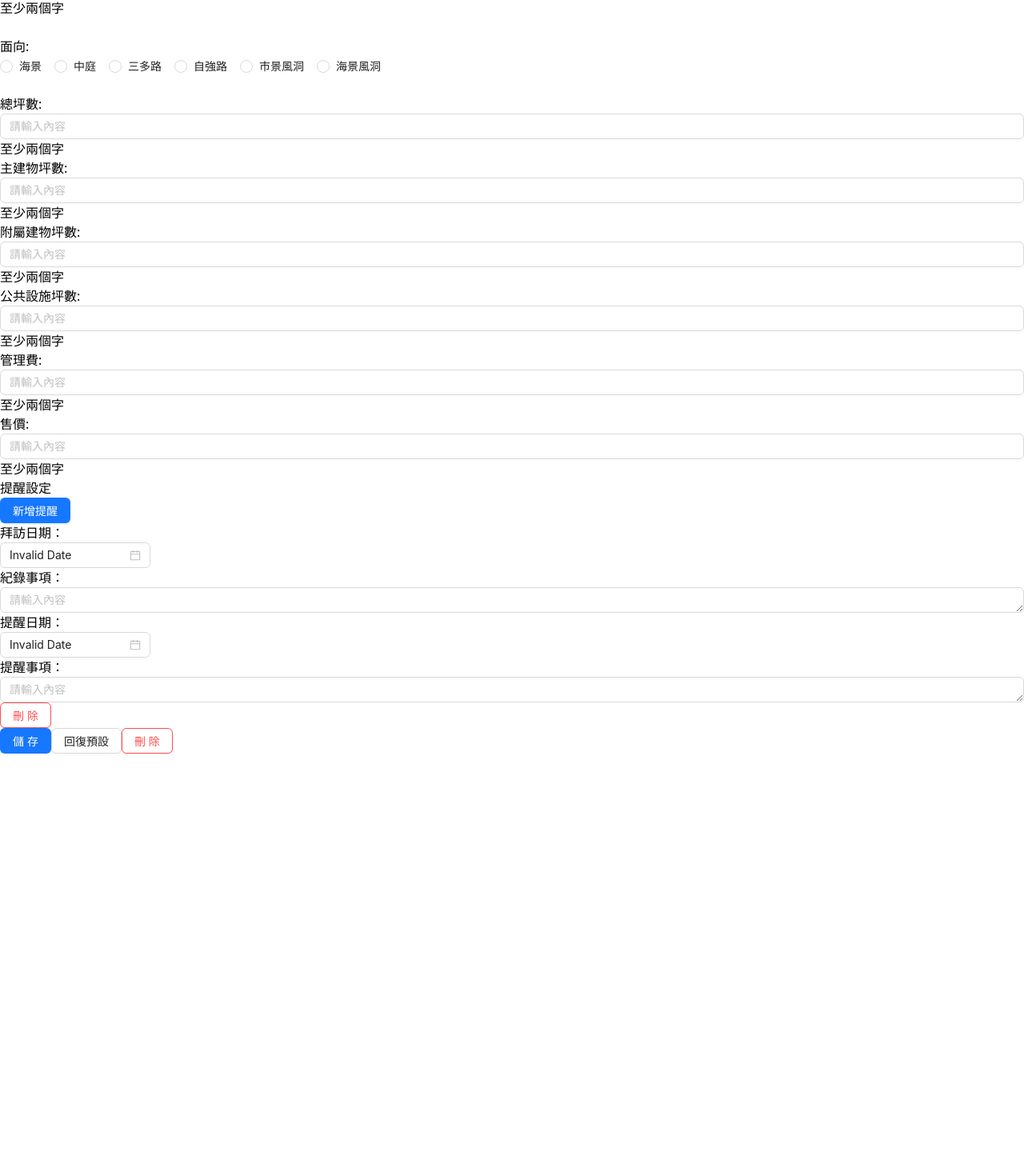
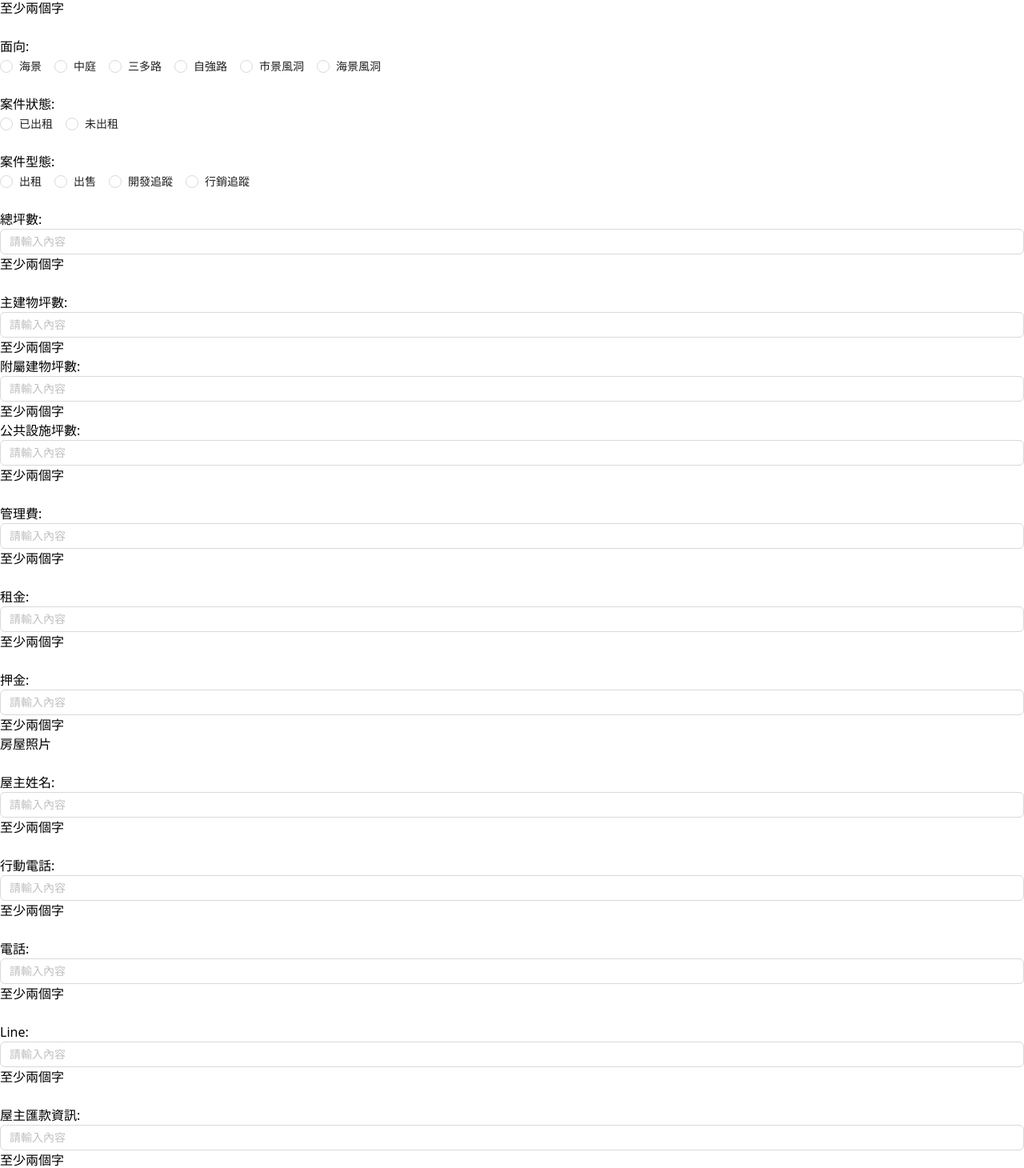
Before and after one commit to super-big-spuds/Real_estate_agent, a React (Vite) app: page /Tenement/Add in a window 1280 px wide. Shown: the part 310-1770 px from the top of the page at 80% size. Before the commit the page ends 1252 px from the top, so only its background shows below. Built offline with nearby package versions, Linux system fonts and the light colour scheme.

Commit message:
TMP : tenement page

```diff
--- a/src/components/TenementRent.tsx
+++ b/src/components/TenementRent.tsx
@@ -45,18 +45,20 @@ export default function CollectionMange(props: any) {
         <button className="flex w-12 h-20" onClick={handleback}>
           {"< 返回"}
         </button>
+        <div className="inline-flex flex-col ml-5">
+          <p className="text-4xl font-bold whitespace-normal">租房資訊</p>
+        </div>
         {isLoading ? (
           <p>loading...</p>
         ) : isError ? (
           <p>error...</p>
         ) : (
-          <div>
-            <div className="inline-flex flex-col ml-5">
-              <p className="text-4xl font-bold whitespace-normal">租房資訊</p>
-            </div>
-            <div className="flex flex-col flex-wrap w-full h-full gap-10 p-10 overflow-visible ">
+          <div className="flex flex-row ">
+            <div className="flex flex-col flex-wrap w-1/2 h-full gap-10 px-16 overflow-visible ">
               <div className="inline-flex items-center whitespace-nowrap w-96">
-                <p>&nbsp;&nbsp;&nbsp;&nbsp;&nbsp;&nbsp;&nbsp;&nbsp;</p>
+                <p>
+                  &nbsp;&nbsp;&nbsp;&nbsp;&nbsp;&nbsp;&nbsp;&nbsp;&nbsp;&nbsp;&nbsp;&nbsp;&nbsp;
+                </p>
                 <p>房號:</p>
                 <InputWithErrorMessage
                   value={formData.tenement_no}
@@ -67,8 +69,11 @@ export default function CollectionMange(props: any) {
               </div>
 
               {/* 面向 */}
-              <div className="inline-flex items-center whitespace-nowrap w-96">
-                <p>&nbsp;&nbsp;&nbsp;&nbsp;&nbsp;&nbsp;&nbsp;&nbsp;</p>
+              <div className="inline-flex items-center w-48 whitespace-nowrap">
+                <p>
+                  &nbsp;&nbsp;&nbsp;&nbsp;&nbsp;&nbsp;&nbsp;&nbsp;&nbsp;&nbsp;
+                  &nbsp; &nbsp;
+                </p>
                 <p>面向:</p>
                 <Radio.Group>
                   <Radio value="海景">海景</Radio>
@@ -79,9 +84,31 @@ export default function CollectionMange(props: any) {
                   <Radio value="海景風洞">海景風洞</Radio>
                 </Radio.Group>
               </div>
+              {/* 案件狀態 */}
+              <div className="inline-flex items-center whitespace-nowrap w-96">
+                <p>&nbsp;&nbsp;&nbsp;&nbsp;&nbsp;&nbsp;&nbsp;</p>
+                <p>案件狀態:</p>
+                <Radio.Group>
+                  <Radio value="已出租">已出租</Radio>
+                  <Radio value="未出租">未出租</Radio>
+                </Radio.Group>
+              </div>
+              {/* 案件型態 */}
+              <div className="inline-flex items-center whitespace-nowrap w-96">
+                <p>&nbsp;&nbsp;&nbsp;&nbsp;&nbsp;&nbsp;&nbsp;</p>
+                <p>案件型態:</p>
+                <Radio.Group>
+                  <Radio value="出租">出租</Radio>
+                  <Radio value="出售">出售</Radio>
+                  <Radio value="開發追蹤">開發追蹤</Radio>
+                  <Radio value="行銷追蹤">行銷追蹤</Radio>
+                </Radio.Group>
+              </div>
               {/* 總坪數 */}
               <div className="inline-flex items-center whitespace-nowrap w-96">
-                <p>&nbsp;&nbsp;&nbsp;&nbsp;&nbsp;</p>
+                <p>
+                  &nbsp;&nbsp;&nbsp;&nbsp;&nbsp;&nbsp;&nbsp;&nbsp;&nbsp;&nbsp;
+                </p>
                 <p>總坪數:</p>
                 <InputWithErrorMessage
                   value={formData.tenement_no}
@@ -92,6 +119,7 @@ export default function CollectionMange(props: any) {
               </div>
               {/* 主建物坪數 */}
               <div className="inline-flex items-center whitespace-nowrap w-96">
+                <p>&nbsp;&nbsp;&nbsp;</p>
                 <p>主建物坪數:</p>
                 <InputWithErrorMessage
                   value={formData.tenement_no}
@@ -122,6 +150,9 @@ export default function CollectionMange(props: any) {
               </div>
               {/* 管理費 */}
               <div className="inline-flex items-center whitespace-nowrap w-96">
+                <p>
+                  &nbsp;&nbsp;&nbsp;&nbsp;&nbsp;&nbsp;&nbsp;&nbsp;&nbsp;&nbsp;
+                </p>
                 <p>管理費:</p>
                 <InputWithErrorMessage
                   value={formData.tenement_no}
@@ -130,9 +161,12 @@ export default function CollectionMange(props: any) {
                   errorMessage={"至少兩個字"}
                 />
               </div>
-              {/* 售價 */}
+              {/* 租金 */}
               <div className="inline-flex items-center whitespace-nowrap w-96">
-                <p>售價:</p>
+                <p>
+                  &nbsp;&nbsp;&nbsp;&nbsp;&nbsp;&nbsp;&nbsp;&nbsp;&nbsp;&nbsp;&nbsp;&nbsp;&nbsp;
+                </p>
+                <p>租金:</p>
                 <InputWithErrorMessage
                   value={formData.tenement_no}
                   onChange={(e) => handleChange("tenement_no", e.target.value)}
@@ -140,7 +174,98 @@ export default function CollectionMange(props: any) {
                   errorMessage={"至少兩個字"}
                 />
               </div>
-              {/* 售價 */}
+              {/* 押金 */}
+              <div className="inline-flex items-center whitespace-nowrap w-96">
+                <p>
+                  &nbsp;&nbsp;&nbsp;&nbsp;&nbsp;&nbsp;&nbsp;&nbsp;&nbsp;&nbsp;&nbsp;&nbsp;&nbsp;
+                </p>
+                <p>押金:</p>
+                <InputWithErrorMessage
+                  value={formData.tenement_no}
+                  onChange={(e) => handleChange("tenement_no", e.target.value)}
+                  isError={formData.tenement_no.length <= 2}
+                  errorMessage={"至少兩個字"}
+                />
+              </div>
+            </div>
+            <div className="flex flex-col w-1/2 h-full ">
+              {/* 房屋照片 */}
+              <div className="inline-flex flex-col ml-5">
+                <p className="mt-2 text-3xl font-bold whitespace-normal">
+                  房屋照片
+                </p>
+              </div>
+              {/* 屋主姓名 */}
+              <div className="inline-flex items-center whitespace-nowrap w-96">
+                <p>&nbsp;&nbsp;&nbsp;&nbsp;&nbsp;&nbsp;&nbsp;&nbsp;</p>
+                <p>屋主姓名:</p>
+                <InputWithErrorMessage
+                  value={formData.collection_name}
+                  onChange={(e) =>
+                    handleChange("collection_name", e.target.value)
+                  }
+                  isError={formData.collection_name.length <= 2}
+                  errorMessage={"至少兩個字"}
+                />
+              </div>
+              {/* 行動電話 */}
+              <div className="inline-flex items-center whitespace-nowrap w-96">
+                <p>&nbsp;&nbsp;&nbsp;&nbsp;&nbsp;&nbsp;&nbsp;&nbsp;</p>
+                <p>行動電話:</p>
+                <InputWithErrorMessage
+                  value={formData.collection_name}
+                  onChange={(e) =>
+                    handleChange("collection_name", e.target.value)
+                  }
+                  isError={formData.collection_name.length <= 2}
+                  errorMessage={"至少兩個字"}
+                />
+              </div>
+              {/* 電話 */}
+              <div className="inline-flex items-center whitespace-nowrap w-96">
+                <p>
+                  &nbsp;&nbsp;&nbsp;&nbsp;&nbsp;&nbsp;&nbsp;&nbsp;&nbsp;&nbsp;&nbsp;&nbsp;&nbsp;
+                  &nbsp;
+                </p>
+                <p>電話:</p>
+                <InputWithErrorMessage
+                  value={formData.collection_name}
+                  onChange={(e) =>
+                    handleChange("collection_name", e.target.value)
+                  }
+                  isError={formData.collection_name.length <= 2}
+                  errorMessage={"至少兩個字"}
+                />
+              </div>
+              {/* Line */}
+              <div className="inline-flex items-center whitespace-nowrap w-96">
+                <p>
+                  &nbsp;&nbsp;&nbsp;&nbsp;&nbsp;&nbsp;&nbsp;&nbsp;&nbsp;&nbsp;&nbsp;
+                  &nbsp;&nbsp; &nbsp;
+                </p>
+                <p>Line:</p>
+                <InputWithErrorMessage
+                  value={formData.collection_name}
+                  onChange={(e) =>
+                    handleChange("collection_name", e.target.value)
+                  }
+                  isError={formData.collection_name.length <= 2}
+                  errorMessage={"至少兩個字"}
+                />
+              </div>
+              {/* 屋主匯款資訊 */}
+              <div className="inline-flex items-center whitespace-nowrap w-96">
+                <p>&nbsp;&nbsp;</p>
+                <p>屋主匯款資訊:</p>
+                <InputWithErrorMessage
+                  value={formData.collection_name}
+                  onChange={(e) =>
+                    handleChange("collection_name", e.target.value)
+                  }
+                  isError={formData.collection_name.length <= 2}
+                  errorMessage={"至少兩個字"}
+                />
+              </div>
             </div>
           </div>
         )}
```
